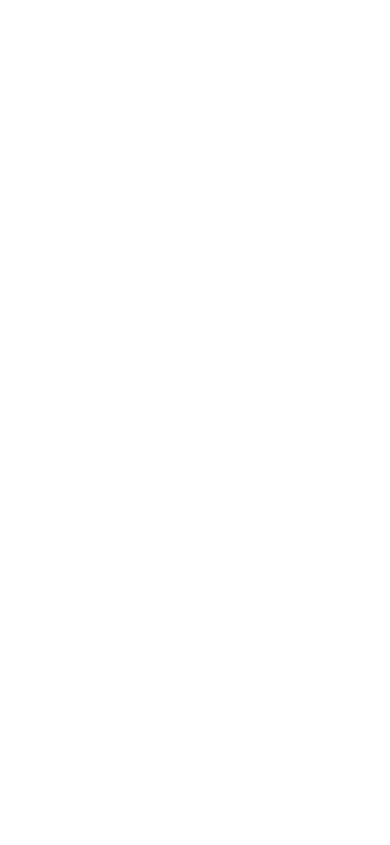
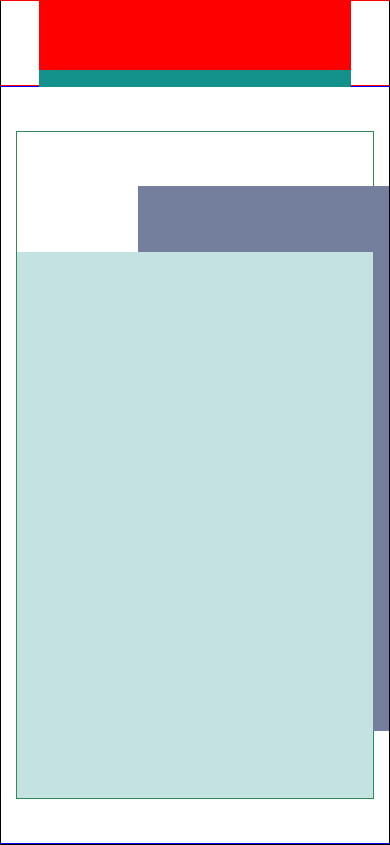
Before and after one commit to samza808/Scss-Basics, a plain HTML site: page 20220413/20220413_layout_training_18.html in a window 390 px wide. Drawn offline with Linux system fonts and the light colour scheme.

Commit message:
모바일버전 기본레이아웃

```diff
--- a/20220413/20220413_layout_training_18.html
+++ b/20220413/20220413_layout_training_18.html
@@ -11,7 +11,25 @@
 </head>
 <body>
 
-  <div id="base"></div>
+  <div id="base" class="d-flex middle-center">
+    <div class="root d-flex middle-center flex-column">
+
+      <div class="menu d-flex middle-top">
+        <div class="select-menu"></div>
+
+        <div class="menu-text"></div>
+      </div>
+
+      <div class="main d-flex middle-center">
+        <div class="d-flex middle-bottom">
+          <div></div>
+
+          <div></div>
+        </div>
+      </div>
+
+    </div>
+  </div>
 
 </body>
 </html>
--- a/20220413/style/20220413_layout_training_18.scss
+++ b/20220413/style/20220413_layout_training_18.scss
@@ -0,0 +1,73 @@
+#base {
+  width: 100vw;
+  height: 100vh;
+  background-color: #fff;
+
+  & > .root {
+    width: 390px;
+    height: 844px;
+    border: 1px solid black;
+    overflow: hidden;
+
+    & > .menu {
+      width: 100%;
+      height: 10%;
+      border: 1px solid red;
+
+      position: relative;
+
+      & > .select-menu {
+        width: 80%;
+        height: 100%;
+        border: 1px solid #13928c;
+        background-color: #13928c;
+
+        position: relative;
+      }
+
+      & > .menu-text {
+        width: 80%;
+        height: 80%;
+        border: 1px solid red;
+
+        background-color: red;
+
+        position: absolute;
+      }
+    }
+
+    & > .main {
+      width: 100%;
+      height: 90%;
+      border: 1px solid blue;
+
+      & > div {
+        width: 92%;
+        height: 88%;
+        border: 1px solid seagreen;
+
+        position: relative;
+
+        & > div:nth-child(1) {
+          width: 80%;
+          height: 82%;
+          background-color: #737f9c;
+
+          position: absolute;
+
+          right: -14%;
+          bottom: 10%;
+
+        }
+
+        & > div:nth-child(2) {
+          width: 100%;
+          height: 82%;
+          background-color: #c4e2e0;
+
+          position: relative;
+        }
+      }
+    }
+  }
+}
```
Also changed, not shown: 20220413/style/20220413_layout_training_18.css, 1 other file.
